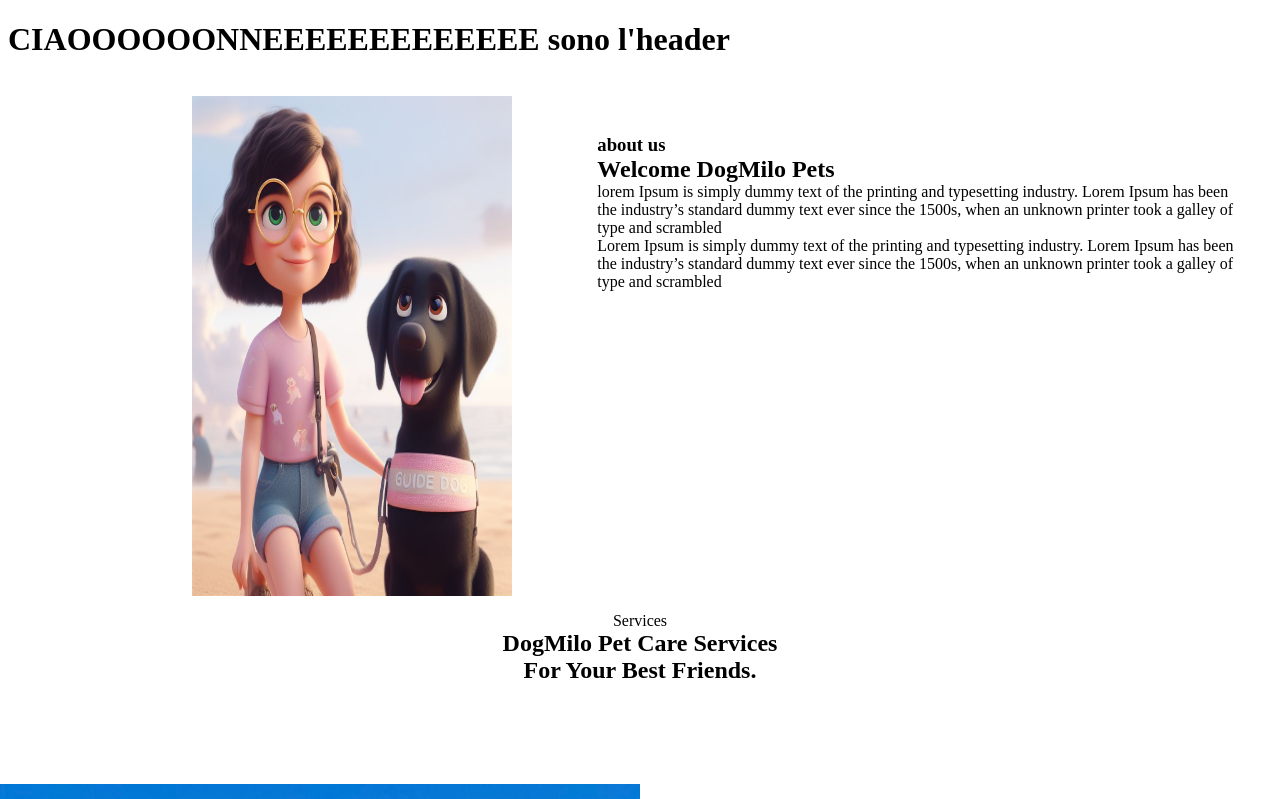
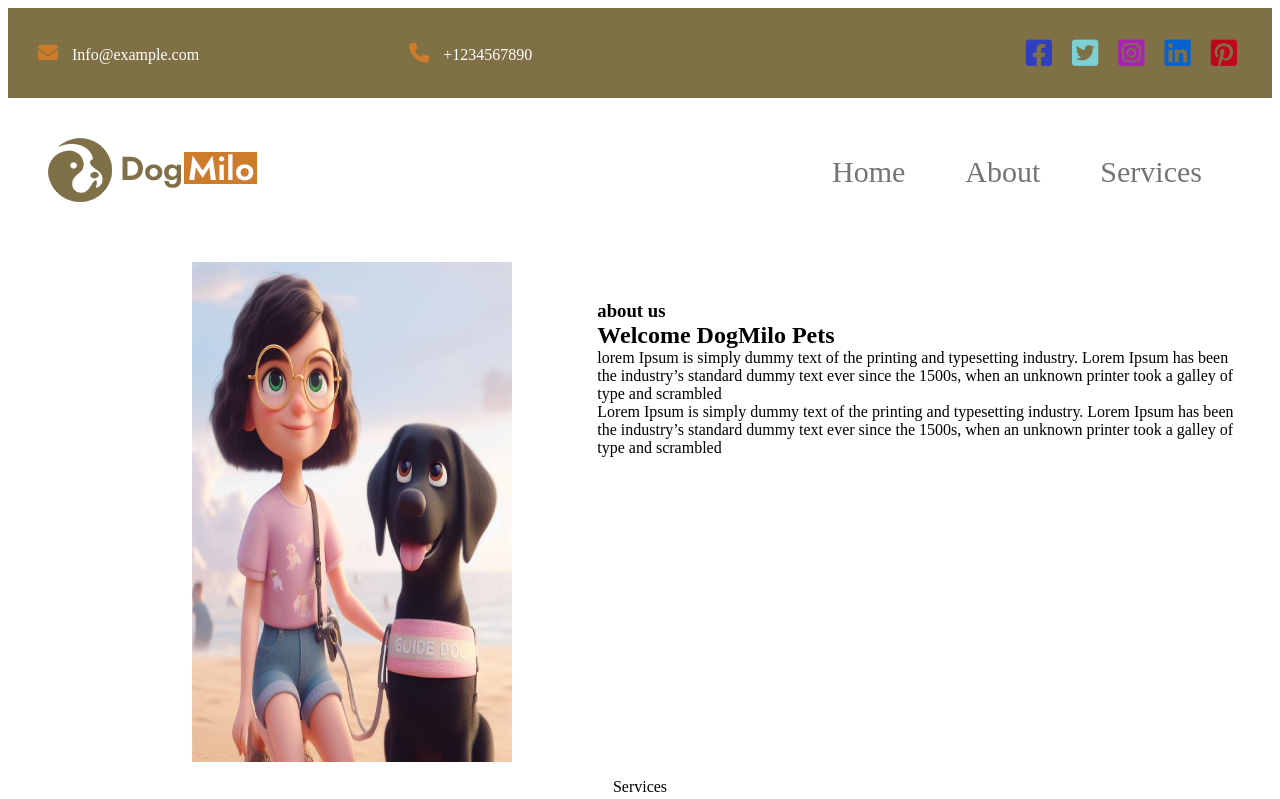
Before and after one commit to maurocazzato/proj-html-vuejs, a Vue app: page / in a window 1280 px wide. Shown: the top 799 px of the page. Built offline with nearby package versions, Linux system fonts and the light colour scheme.

Commit message:
import header no responsive

```diff
--- a/src/components/appHeader.vue
+++ b/src/components/appHeader.vue
@@ -2,20 +2,176 @@
 export default {
   name: 'appHeader',
 
+            };
+            function toggleNav() {
+            document.querySelector('nav').classList.toggle('active');
+        }
 
 
-}
+
 </script>
 
 <template>
-
- <h1>
-    CIAOOOOOONNEEEEEEEEEEEEE sono l'header
- </h1>
+     <section>
+        <div class="header">
+            <div class="contact-info">
+                <div><i class="fa-solid fa-envelope"></i> Info@example.com</div>
+                <div><i class="fa-solid fa-phone"></i> +1234567890</div>
+            </div>
+            <div class="social-icons">
+                <div class="social-icon"><i class="fa-brands fa-square-facebook"></i></div>
+                <div class="social-icon"><i class="fa-brands fa-square-twitter"></i></div>
+                <div class="social-icon"><i class="fa-brands fa-square-instagram"></i></div>
+                <div class="social-icon"><i class="fa-brands fa-linkedin"></i></div>
+                <div class="social-icon"><i class="fa-brands fa-square-pinterest"></i></div>
+            </div>
+        </div>
 
 
+        <div class="logo-container">
+            <div><img src="../assets/logo.png" alt=""></div>
+            <nav>
+                <a href="#">Home</a>
+                <a href="#">About</a>
+                <a href="#">Services</a>
+            </nav>
+            <div class="hamburger-menu" onclick="toggleNav()">
+                <div>
+                <nav>
+                    <a href="#">Home</a>
+                    <a href="#">About</a>
+                    <a href="#">Services</a>
+                </nav>
+             </div>
+
+            </div>
+        </div>
+
+    </section>
 </template>
 
 <style lang="scss" scoped>
 
+.header {
+    background-color: rgba(127,112,69,255);
+    color: white;
+    padding: 20px;
+    display: flex;
+    justify-content: space-between;
+    align-items: center;
+}
+
+/* contact style */
+
+i{
+    color: rgba(206,124,42,255);
+    margin: 10px;
+    font-size: 20px;
+}
+
+.contact-info {
+    display: flex;
+    align-items: center;
+}
+
+.contact-info div {
+    margin-right: 200px;
+}
+/* icon style */
+.social-icons {
+    display: flex;
+    margin-right: 5px;
+}
+.social-icon i{
+   font-size: 30px;
+}
+.fa-square-facebook{
+    color: rgba(48,63,191,255);
+}
+.fa-square-twitter{
+    color: rgba(124,207,211,255);
+}
+.fa-square-instagram{
+    color: rgba(167,33,179,255);
+}
+.fa-linkedin{
+    color: rgba(6,99,207,255);
+}
+.fa-square-pinterest{
+    color: rgba(189,8,28,255);
+}
+
+
+.logo-container {
+    display: flex;
+    justify-content: space-between;
+    align-items: center;
+    padding: 40px;
+    background-color:white;
+}
+
+img{
+    width: 100%;
+}
+/* nav visibile style */
+.nav-container {
+    background-color: #333;
+    display: flex;
+    justify-content: space-between;
+    align-items: center;
+    padding: 10px;
+}
+
+nav a {
+    color: rgba(116,116,116,255);
+    text-decoration: none;
+    padding: 30px;
+    transition: color 0.3s;
+    font-size: 30px;
+}
+
+nav a:hover {
+    color: rgba(206,124,42,255);
+}
+
+/* Hamburger Menu Styles */
+.hamburger-menu {
+    display: none;
+    flex-direction: column;
+    cursor: pointer;
+    color: rgba(116,116,116,255);
+}
+
+.hamburger-menu div {
+    width: 30px;
+    height: 3px;
+    background-color: #fff;
+    margin: 6px 0;
+    transition: background-color 0.3s;
+}
+
+@media (max-width: 768px) {
+    .social-icons {
+        display: none;
+    }
+
+    .hamburger-menu {
+        display: flex;
+    }
+
+    nav {
+        flex-direction: column;
+        align-items: flex-start;
+        position: absolute;
+        top: 60px;
+        left: 0;
+        width: 100%;
+        background-color: #333;
+        display: none;
+    }
+
+    nav.active {
+        display: flex;
+    }
+}
 </style>
```
